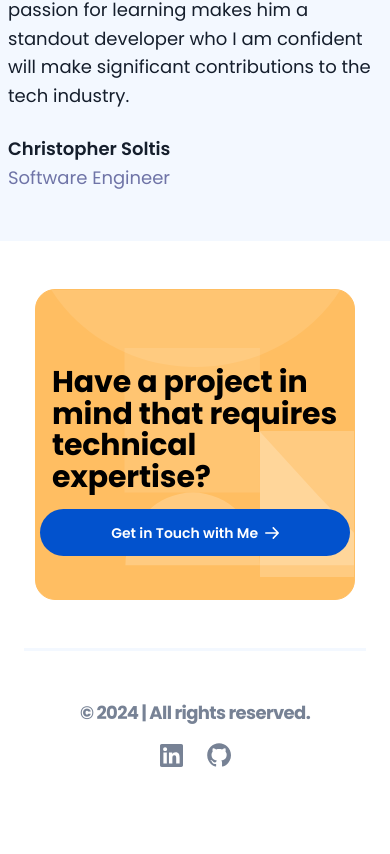
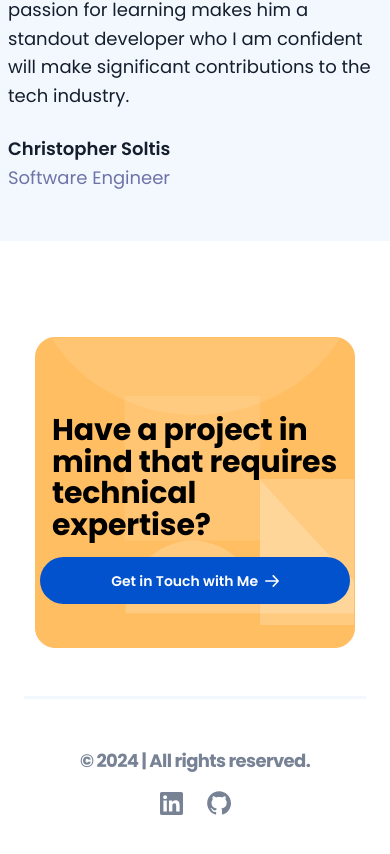
Before and after one commit to austinmargarone/portfolio, a Next.js app: page / in a window 390 px wide. Shown: the part 7111-7965 px from the top of the page. Before the commit the page ends 7927 px from the top, so only its background shows below. Built offline with nearby package versions, Linux system fonts and the light colour scheme.

Commit message:
Update: Contact component

```diff
--- a/components/Contact.tsx
+++ b/components/Contact.tsx
@@ -4,9 +4,9 @@ import React from "react";
 
 const Contact = () => {
   return (
-    <div className="flex">
+    <div className="flex py-[48px] lg:py-[72px]">
       {/* Mobile */}
-      <div className="contact relative mx-auto mb-[3rem] flex h-[19.4375rem] w-[20rem] xs:w-[21rem] sm:hidden">
+      <div className="contact relative mx-auto flex h-[19.4375rem] w-[20rem] xs:w-[21rem] sm:hidden">
         <div>
           <div className="absolute shrink-0">
             <Image
```
